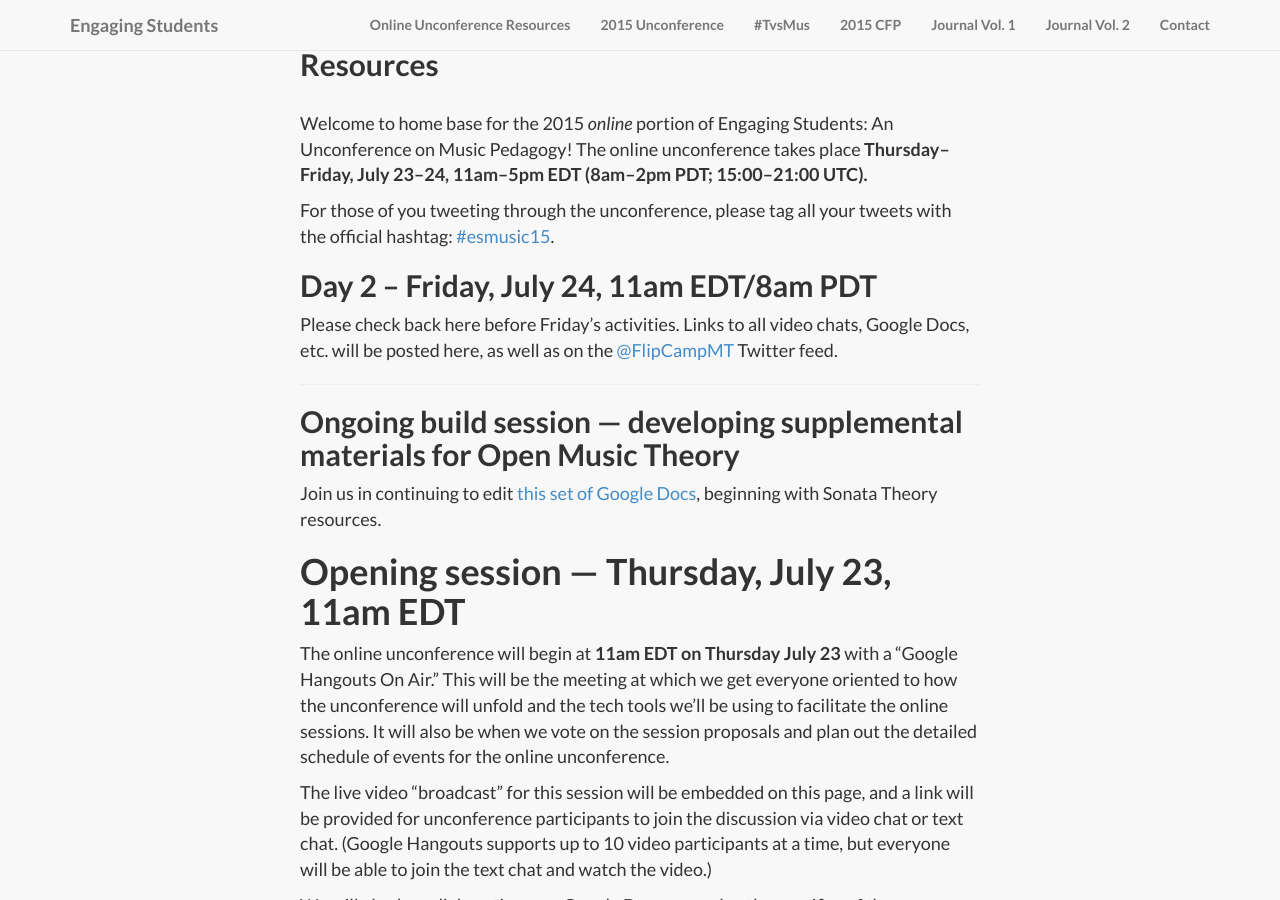
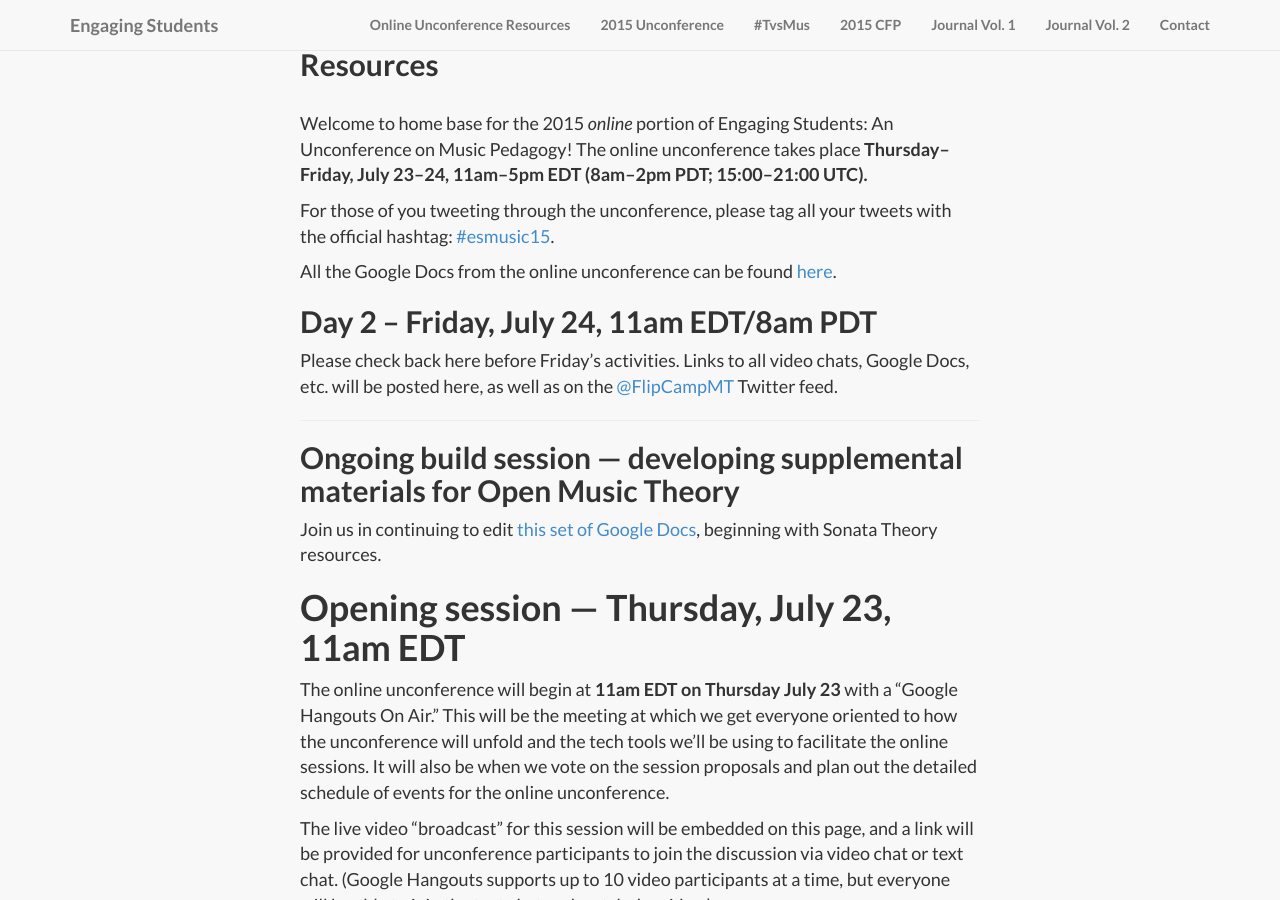
Before and after one commit to flipcamp/flipcamp.github.io, a Jekyll site: the page built from unconference2015.md, in a window 1280 px wide and 900 px high, scrolled down 863 px. Built offline with Jekyll 4.4.1, drawn with Linux system fonts in a browser that asks for light colours; nearby versions of some CDN libraries; library files that are not in the unit come from our copies.

Commit message:
GDoc folder

```diff
--- a/unconference2015.md
+++ b/unconference2015.md
@@ -8,6 +8,7 @@ Welcome to home base for the 2015 *online* portion of Engaging Students: An Unco
 
 For those of you tweeting through the unconference, please tag all your tweets with the official hashtag: [#esmusic15](https://twitter.com/search?q=%23esmusic15&src=typd&vertical=default&f=tweets).
 
+All the Google Docs from the online unconference can be found [here](https://drive.google.com/folderview?id=0B4yHG56u9Tu6fi1GSWhOMWNackwtRkkxRVNoaWpFR1FLbThJTElZUzZqX0V4LXZ1Vk9kTWs&usp=sharing).
 
 ## Day 2 – Friday, July 24, 11am EDT/8am PDT
 
```
